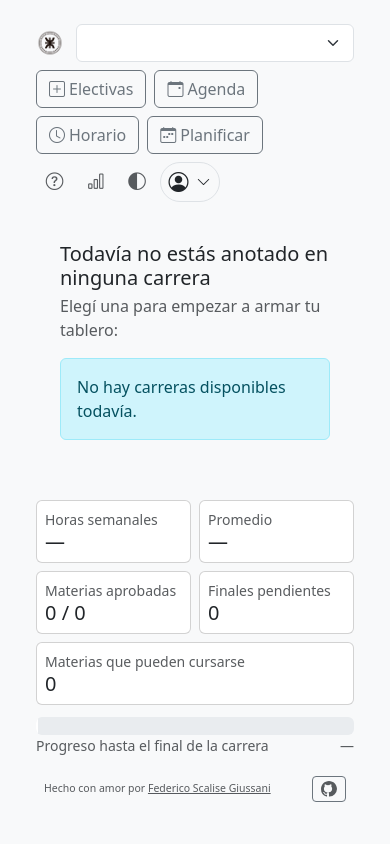
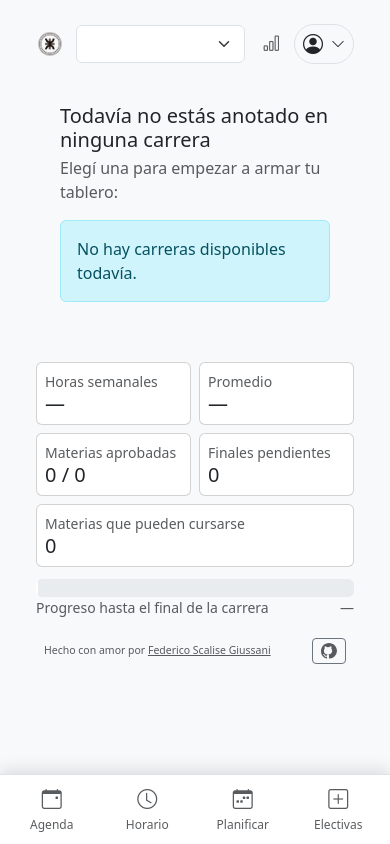
Before and after one commit to Duplino/UTN-Tracker, a PHP site: page /public_html/ in a window 390 px wide. Run offline with PHP 8.4, Linux system fonts and the light colour scheme; lists and menus that the app fills with data are empty; some libraries are stand-ins or nearby versions.

Commit message:
Barra superior en una fila, secciones abajo en móvil y estado manual como antes
- Barra superior en una sola fila: logo, carrera, secciones (Agenda,
  Horario, Planificar, Electivas) y a la derecha estadísticas y usuario.
- Debajo de 992 px las secciones pasan a una barra fija abajo; arriba
  quedan logo, carrera, estadísticas y usuario.
- Ayuda, el tema (claro/oscuro/automático) y "Título intermedio" pasan a
  Configuración (menú de usuario → "Configuración y ayuda").
- Tablero: columnas con minmax(0, 1fr) para no desbordar la página; en
  tablet las columnas mantienen ancho legible y el tablero scrollea de costado.
- Se vuelve al control de estado anterior (flechita en el banner), sacando
  el selector "Estado" de #61. Enter para guardar, teclado numérico y el
  menú ⋯ quedan.

Co-Authored-By: Claude Opus 5.5 <noreply@anthropic.com>
Claude-Session: https://claude.ai/code/session_01Rmz4YqgRHY4qjzGDGKw9X1

```diff
--- a/public_html/assets/css/index.css
+++ b/public_html/assets/css/index.css
@@ -32,10 +32,89 @@ body{
   padding:1.5rem;
   background: var(--utn-page-bg);
 }
+/* Barra superior: una sola fila. En escritorio las secciones (.app-nav) van en el
+   medio; debajo de 992 px pasan a una barra fija abajo (ver más abajo). */
 .toolbar{
   display:flex;
+  flex-wrap: nowrap;
+  align-items: center;
   gap:0.5rem;
   margin-bottom:1rem;
+}
+.toolbar-actions{
+  margin-left: auto;
+  flex-shrink: 0;
+}
+.app-nav{
+  display: flex;
+  gap: 0.25rem;
+  flex-shrink: 0;
+}
+.app-nav-btn{
+  --bs-btn-padding-x: 0.65rem;
+  --bs-btn-padding-y: 0.35rem;
+  --bs-btn-color: var(--bs-secondary-color);
+  --bs-btn-hover-color: var(--bs-body-color);
+  --bs-btn-hover-bg: var(--bs-tertiary-bg);
+  --bs-btn-active-color: var(--bs-body-color);
+  --bs-btn-active-bg: var(--bs-secondary-bg);
+  display: inline-flex;
+  align-items: center;
+  gap: 0.4rem;
+  white-space: nowrap;
+}
+.app-nav-btn .bi{
+  font-size: 1.05rem;
+}
+.user-menu-btn #user-menu-label{
+  max-width: 9rem;
+}
+.theme-picker .btn.active{
+  color: var(--bs-body-color);
+  background: var(--bs-secondary-bg);
+  border-color: var(--bs-border-color);
+}
+
+/* Tablet y celular: arriba solo logo + carrera + acciones; las secciones van en una
+   barra fija abajo, al alcance del pulgar. El padding del body deja lugar para ella. */
+@media (max-width: 991.98px){
+  body{
+    padding-bottom: calc(4.75rem + env(safe-area-inset-bottom));
+  }
+  .toolbar .program-select{
+    flex: 1 1 auto;
+    min-width: 0;
+    max-width: none;
+  }
+  .app-nav{
+    position: fixed;
+    left: 0;
+    right: 0;
+    bottom: 0;
+    z-index: 1030;
+    display: grid;
+    grid-template-columns: repeat(4, 1fr);
+    gap: 0;
+    padding: 0.25rem 0.25rem calc(0.25rem + env(safe-area-inset-bottom));
+    background: var(--bs-body-bg);
+    border-top: 1px solid var(--bs-border-color);
+    box-shadow: 0 -4px 16px var(--utn-shadow);
+  }
+  .app-nav-btn{
+    flex-direction: column;
+    gap: 0.1rem;
+    --bs-btn-padding-y: 0.3rem;
+    font-size: 0.75rem;
+    border-radius: var(--bs-border-radius);
+  }
+  .app-nav-btn .bi{
+    font-size: 1.25rem;
+  }
+  /* Los avisos no quedan tapados por la barra de abajo. */
+  .app-toasts,
+  .requirements-toast-container{
+    margin-bottom: calc(4.25rem + env(safe-area-inset-bottom));
+  }
 }
 
 /* Barra superior */
@@ -51,7 +130,9 @@ body{
 }
 .program-select{
   width: auto;
-  max-width: 22rem;
+  max-width: 24rem;
+  min-width: 9rem;
+  flex: 0 1 auto;
 }
 .btn-icon{
   --bs-btn-padding-x: 0.55rem;
@@ -177,10 +258,13 @@ body{
 .progress-wrap{
   margin-top:0.75rem;
 }
-/* Responsive: stack columns on small screens */
-@media (max-width: 992px){
+/* Tablet: las columnas mantienen un ancho legible y el tablero se desplaza de costado
+   (no la página entera). --board-cols lo pone renderGroups en index.js. */
+@media (min-width: 769px) and (max-width: 991.98px){
   .columns-grid{
-    grid-template-columns: repeat(3, 1fr);
+    grid-template-columns: repeat(var(--board-cols, 5), minmax(11rem, 1fr)) !important;
+    overflow-x: auto;
+    padding-bottom: 0.5rem;
   }
 }
 
@@ -476,14 +560,6 @@ body{
 @media (max-width: 768px){
   .skeleton-col + .skeleton-col{
     display: none;
-  }
-  .toolbar > [aria-label="Tablero"]{
-    width: 100%;
-  }
-  .program-select{
-    flex: 1 1 calc(100% - 3rem);
-    min-width: 0;
-    max-width: none;
   }
 }
 
--- a/public_html/assets/js/theme.js
+++ b/public_html/assets/js/theme.js
@@ -1,6 +1,6 @@
 // Tema claro / oscuro / automático (sigue al sistema). El tema inicial lo aplica un
 // <script> inline en el <head> antes del primer pintado; este módulo solo maneja el
-// selector de la barra superior y los cambios del sistema en modo automático.
+// selector de Configuración y los cambios del sistema en modo automático.
 
 const KEY = 'utn.theme';
 const ICONS = { light: 'bi-sun', dark: 'bi-moon-stars', auto: 'bi-circle-half' };
--- a/public_html/index.html
+++ b/public_html/index.html
@@ -36,62 +36,47 @@
 	</head>
 	<body>
 		<div class="container-fluid">
-			<!-- Barra superior: a la izquierda lo que cambia el tablero (carrera, título
-			     intermedio, electivas); a la derecha ayuda, estadísticas, tema y el menú de usuario. -->
-			<header class="toolbar d-flex flex-wrap justify-content-between align-items-center gap-2">
-				<div class="d-flex flex-wrap align-items-center gap-2" role="group" aria-label="Tablero">
+			<!-- Barra superior: marca, carrera, secciones (Agenda, Horario, Planificar,
+			     Electivas) y a la derecha estadísticas y el menú de usuario. Ayuda, tema y
+			     "Título intermedio" están en Configuración (menú de usuario).
+			     Debajo de 992 px las secciones (.app-nav) pasan a una barra fija abajo. -->
+			<header class="toolbar">
 				<a class="app-brand d-flex align-items-center gap-2 text-decoration-none" href="./" aria-label="UTN Tracker">
 					<img src="assets/sello_arana.png" alt="" width="28" height="28">
-						<span class="fw-semibold d-none d-lg-inline">UTN Tracker</span>
+					<span class="fw-semibold d-none d-xl-inline text-nowrap">UTN Tracker</span>
 				</a>
 				<select id="programSelect" class="form-select program-select" aria-label="Carrera">
 					<!-- Opciones generadas dinámicamente por JS según las carreras en las que estás anotado -->
 				</select>
-					<div id="settings-intermediate-title-wrap" class="form-check form-switch d-none text-nowrap mb-0" title="Mostrar el mapa hasta el título intermedio">
-						<input class="form-check-input" type="checkbox" id="settings-intermediate-title" role="switch">
-						<label class="form-check-label small" for="settings-intermediate-title">Título intermedio</label>
-					</div>
-					<button type="button" class="btn btn-outline-secondary" id="btn-electivas">
-						<i class="bi bi-plus-square me-1" aria-hidden="true"></i>Electivas
+				<nav class="app-nav" aria-label="Secciones">
+					<button type="button" class="btn app-nav-btn" id="btn-agenda" data-bs-toggle="modal" data-bs-target="#agendaModal">
+						<i class="bi bi-calendar-event" aria-hidden="true"></i><span>Agenda</span>
 					</button>
-					<button type="button" class="btn btn-outline-secondary" id="btn-agenda" data-bs-toggle="modal" data-bs-target="#agendaModal">
-						<i class="bi bi-calendar-event me-1" aria-hidden="true"></i>Agenda
+					<button type="button" class="btn app-nav-btn" id="btn-schedule" data-bs-toggle="modal" data-bs-target="#scheduleModal">
+						<i class="bi bi-clock" aria-hidden="true"></i><span>Horario</span>
 					</button>
-					<button type="button" class="btn btn-outline-secondary" id="btn-schedule" data-bs-toggle="modal" data-bs-target="#scheduleModal">
-						<i class="bi bi-clock me-1" aria-hidden="true"></i>Horario
+					<button type="button" class="btn app-nav-btn" id="btn-planner" data-bs-toggle="modal" data-bs-target="#plannerModal">
+						<i class="bi bi-calendar-week" aria-hidden="true"></i><span>Planificar</span>
 					</button>
-					<button type="button" class="btn btn-outline-secondary" id="btn-planner" data-bs-toggle="modal" data-bs-target="#plannerModal">
-						<i class="bi bi-calendar-week me-1" aria-hidden="true"></i>Planificar
+					<button type="button" class="btn app-nav-btn" id="btn-electivas">
+						<i class="bi bi-plus-square" aria-hidden="true"></i><span>Electivas</span>
 					</button>
-				</div>
-				<div class="d-flex align-items-center gap-1" role="group" aria-label="Acciones">
+				</nav>
+				<div class="toolbar-actions d-flex align-items-center gap-1" role="group" aria-label="Acciones">
 					<span id="sync-indicator" class="sync-indicator text-body-secondary small d-none" role="status">
 						<span class="spinner-border spinner-border-sm" aria-hidden="true"></span>
-						<span class="d-none d-md-inline ms-1">Sincronizando…</span>
+						<span class="d-none d-xl-inline ms-1">Sincronizando…</span>
 					</span>
-					<button type="button" class="btn btn-icon" data-bs-toggle="modal" data-bs-target="#helpModal" id="btn-help" title="Ayuda" aria-label="Ayuda">
-						<i class="bi bi-question-circle" aria-hidden="true"></i>
-					</button>
 					<button type="button" class="btn btn-icon" data-bs-toggle="modal" data-bs-target="#statsModal" id="btn-stats" title="Estadísticas" aria-label="Estadísticas">
 						<i class="bi bi-bar-chart" aria-hidden="true"></i>
 					</button>
-					<div class="dropdown">
-						<button type="button" class="btn btn-icon" id="btn-theme" data-bs-toggle="dropdown" aria-expanded="false" title="Tema" aria-label="Tema">
-							<i class="bi bi-circle-half" id="theme-icon" aria-hidden="true"></i>
-						</button>
-						<ul class="dropdown-menu dropdown-menu-end" aria-labelledby="btn-theme">
-							<li><button type="button" class="dropdown-item" data-theme-value="light"><i class="bi bi-sun me-2" aria-hidden="true"></i>Claro</button></li>
-							<li><button type="button" class="dropdown-item" data-theme-value="dark"><i class="bi bi-moon-stars me-2" aria-hidden="true"></i>Oscuro</button></li>
-							<li><button type="button" class="dropdown-item" data-theme-value="auto"><i class="bi bi-circle-half me-2" aria-hidden="true"></i>Automático</button></li>
-						</ul>
-					</div>
 					<!-- Menú de usuario: el contenido (avatar, nombre, iniciar/cerrar sesión) lo
 					     actualiza assets/js/auth.js según haya sesión o no. -->
 					<div class="dropdown">
 						<button type="button" class="btn user-menu-btn d-flex align-items-center gap-2" id="btn-user-menu" data-bs-toggle="dropdown" aria-expanded="false" aria-label="Menú de usuario">
 							<img id="user-menu-avatar" class="user-avatar d-none" src="data:," alt="" width="28" height="28" referrerpolicy="no-referrer">
 							<i id="user-menu-icon" class="bi bi-person-circle fs-5" aria-hidden="true"></i>
-							<span id="user-menu-label" class="d-none d-md-inline small">Invitado</span>
+							<span id="user-menu-label" class="d-none d-xl-inline small text-truncate">Invitado</span>
 							<i class="bi bi-chevron-down small" aria-hidden="true"></i>
 						</button>
 						<ul class="dropdown-menu dropdown-menu-end user-menu" aria-labelledby="btn-user-menu">
@@ -102,7 +87,7 @@
 							<li><hr class="dropdown-divider"></li>
 							<li><button type="button" class="dropdown-item" id="menu-signin" data-bs-toggle="modal" data-bs-target="#profileModal"><i class="bi bi-box-arrow-in-right me-2" aria-hidden="true"></i>Iniciar sesión</button></li>
 							<li><button type="button" class="dropdown-item" data-bs-toggle="modal" data-bs-target="#profileModal"><i class="bi bi-person me-2" aria-hidden="true"></i>Perfil y carreras</button></li>
-							<li><button type="button" class="dropdown-item" data-bs-toggle="modal" data-bs-target="#settingsModal"><i class="bi bi-gear me-2" aria-hidden="true"></i>Configuración</button></li>
+							<li><button type="button" class="dropdown-item" data-bs-toggle="modal" data-bs-target="#settingsModal"><i class="bi bi-gear me-2" aria-hidden="true"></i>Configuración y ayuda</button></li>
 							<li class="menu-signed-in d-none"><hr class="dropdown-divider"></li>
 							<li class="menu-signed-in d-none"><button type="button" class="dropdown-item text-danger" id="menu-signout"><i class="bi bi-box-arrow-right me-2" aria-hidden="true"></i>Cerrar sesión</button></li>
 						</ul>
@@ -416,6 +401,23 @@
 				<button type="button" class="btn-close" data-bs-dismiss="modal" aria-label="Cerrar"></button>
 			  </div>
 			  <div class="modal-body">
+				<!-- Tema (antes en la barra superior). Los botones los maneja assets/js/theme.js
+				     por el atributo data-theme-value. -->
+				<div class="mb-3">
+				  <div class="form-label mb-1" id="settings-theme-label">Tema</div>
+				  <div class="btn-group w-100 theme-picker" role="group" aria-labelledby="settings-theme-label">
+					<button type="button" class="btn btn-outline-secondary" data-theme-value="light"><i class="bi bi-sun me-1" aria-hidden="true"></i>Claro</button>
+					<button type="button" class="btn btn-outline-secondary" data-theme-value="dark"><i class="bi bi-moon-stars me-1" aria-hidden="true"></i>Oscuro</button>
+					<button type="button" class="btn btn-outline-secondary" data-theme-value="auto"><i class="bi bi-circle-half me-1" aria-hidden="true"></i>Automático</button>
+				  </div>
+				</div>
+				<!-- Título intermedio (antes en la barra superior): solo se ve si la carrera
+				     tiene título intermedio (ver syncIntermediateTitleState en index.js). -->
+				<div id="settings-intermediate-title-wrap" class="form-check form-switch mb-3 d-none">
+				  <input class="form-check-input" type="checkbox" id="settings-intermediate-title" role="switch">
+				  <label class="form-check-label" for="settings-intermediate-title">Ver solo hasta el título intermedio</label>
+				  <div class="form-text">Muestra el tablero hasta el título intermedio de la carrera.</div>
+				</div>
 				<!-- Mostrar correlativas toggle -->
 				<div class="form-check form-switch mb-3">
 				  <input class="form-check-input" type="checkbox" id="settings-correlativas" role="switch" checked>
@@ -440,7 +442,9 @@
 				  </div>
 				</div>
 			  </div>
-			  <div class="modal-footer">
+			  <div class="modal-footer justify-content-between">
+				<!-- Ayuda (antes en la barra superior): cambia de este modal al de ayuda. -->
+				<button type="button" class="btn btn-outline-secondary" id="btn-help" data-bs-toggle="modal" data-bs-target="#helpModal"><i class="bi bi-question-circle me-1" aria-hidden="true"></i>Ayuda</button>
 				<button type="button" class="btn btn-secondary" data-bs-dismiss="modal">Cerrar</button>
 			  </div>
 			</div>
@@ -818,24 +822,6 @@
 				<!-- Dynamic status banner (updated live) - dropdown is generated dynamically by JS -->
 				<div id="subject-status" class="mt-3" aria-live="polite" aria-atomic="true">
 				</div>
-
-				<!-- Estado manual: un selector visible (antes era una flechita dentro del banner).
-				     "Automático" usa el estado calculado con las notas. Ver bindStatusOverrideSelect. -->
-				<div id="subject-override-wrap" class="mt-2">
-				  <div class="d-flex align-items-center gap-2">
-				    <label class="form-label small text-body-secondary mb-0 text-nowrap" for="subject-override-select">Estado</label>
-				    <select id="subject-override-select" class="form-select form-select-sm">
-				      <option value="">Automático (según las notas)</option>
-				      <option value="Aprobada">Aprobada</option>
-				      <option value="Promocionada">Promocionada</option>
-				      <option value="Regularizada">Regularizada</option>
-				      <option value="No regularizada">No regularizada</option>
-				      <option value="Desaprobada">Desaprobada</option>
-				      <option value="Faltan notas">Faltan notas</option>
-				    </select>
-				  </div>
-				  <div id="subject-override-note" class="form-text d-none">Lo pusiste a mano. Si guardás notas, vuelve a calcularse solo.</div>
-				</div>
 		      </div>
 		      <div class="modal-footer">
 		        <button type="button" class="btn btn-secondary" data-bs-dismiss="modal">Cerrar</button>
```
Also changed, not shown: public_html/assets/js/index.js. Lines whose indentation alone changed are shown as unchanged.
